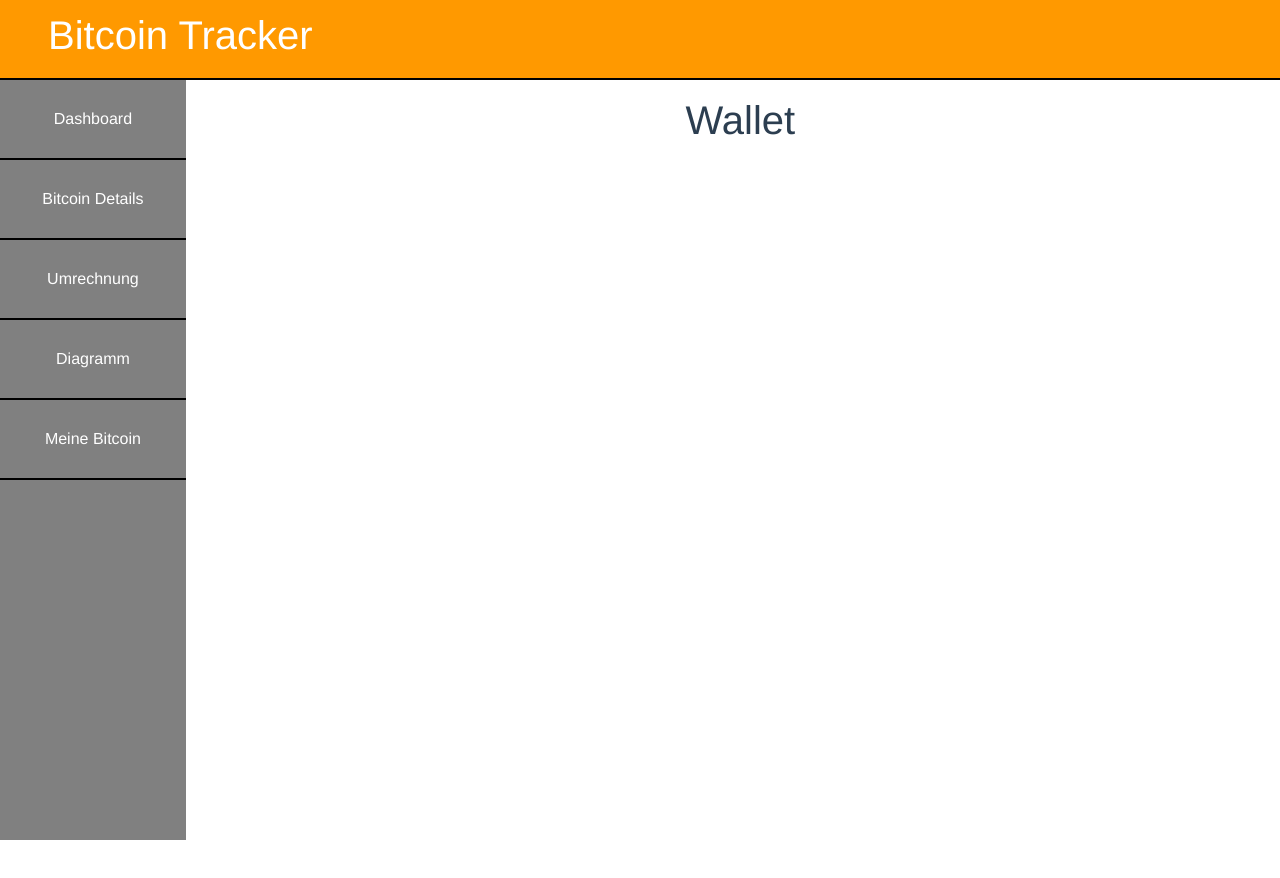
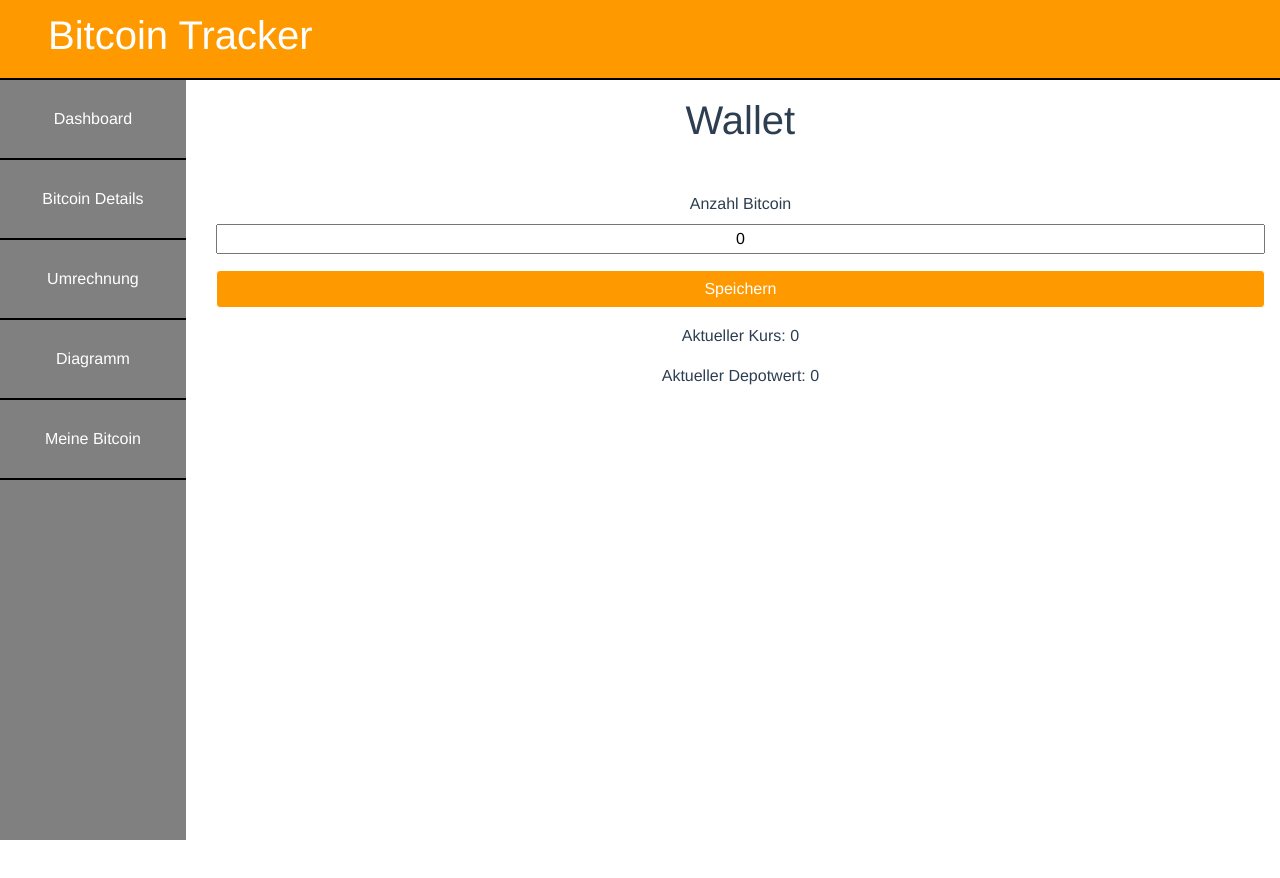
Before and after one commit to JonasBraun1996/bitcoin-tracker, a Vue app: page /wallet in a window 1280 px wide. Shown: the top 878 px of the page. Built offline with nearby package versions, Linux system fonts and the light colour scheme; no server answers.

Commit message:
feat: add calculated wallet value and store in cache

```diff
--- a/src/components/Wallet.vue
+++ b/src/components/Wallet.vue
@@ -1,18 +1,70 @@
 <template>
   <div>
     <h1 class="mb-5">Wallet</h1>
+    <div class="wallet-container">
+      <label>Anzahl Bitcoin</label>
+      <input v-model="btcCount" placeholder="BTC" class="mb-3"/>
+      <button class="btn-primary btn coloring-button mb-3" @click="storeInCache">Speichern</button>
+      <label class="mb-3">Aktueller Kurs: {{ eurBitcoinPrice }}</label>
+      <label>Aktueller Depotwert: {{ currentWalletValue }}</label>
+    </div>
   </div>
 </template>
 
 <script>
 
+import axios from 'axios';
+
 export default {
   name: 'MyWallet',
-  components: {
-
+  data() {
+    return {
+      btcCount: 0,
+      eurBitcoinPrice: 0,
+      currentWalletValue: 0
+    }
+  },
+  methods: {
+    storeInCache() {
+      if(this.btcCount !== 0) {
+        localStorage["btcCount"] = this.btcCount;
+        this.calculateWalletValue();
+      }
+    },
+    calculateWalletValue() {
+      this.currentWalletValue = localStorage["btcCount"] * this.eurBitcoinPrice;
+    },
+    async getBitcoinPrice() {
+      await axios.get("/ticker").then((response) => {
+        this.eurBitcoinPrice = response.data['EUR']['sell'];
+        this.calculateWalletValue();
+      });
+    },
+  },
+  mounted() {
+    this.getBitcoinPrice();
   }
 }
 </script>
+
 <style>
 
+  .wallet-container {
+    display: flex;
+    flex-direction: column;
+    width: 100%;
+  }
+
+   .coloring-button {
+    background-color: #FF9900;
+    color: #ffffff;
+     border-color: #FFFFFF;
+  }
+
+  .coloring-button:focus, .coloring-button:hover, .coloring-button:active {
+    color: #FF9900;
+    background-color: #ffffff;
+    border-color: #FF9900;
+  }
+
 </style>
```
